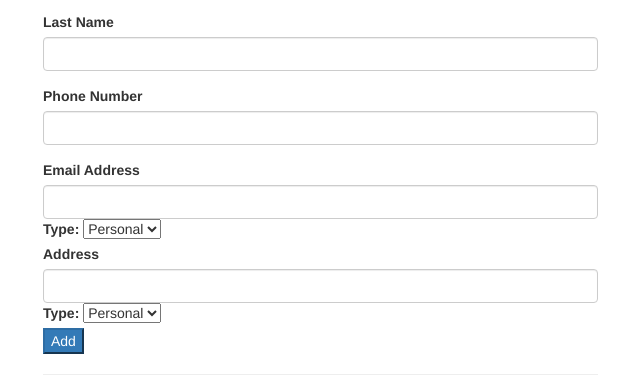
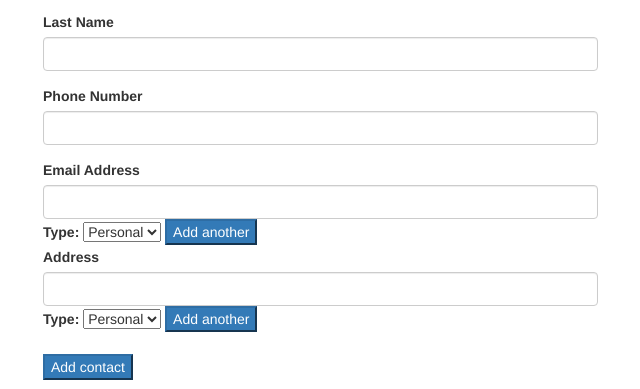
Before and after one commit to silvermistshadow/address-book, a plain HTML site: page index.html in a window 1280 px wide. Shown: the part 216-605 px from the top of the page, without its empty margins (27-667 px from the left). Drawn offline with Linux system fonts and the light colour scheme.

Commit message:
phase 4: begin writing function for this stage

```diff
--- a/index.html
+++ b/index.html
@@ -36,6 +36,7 @@
                 <option value="0">Personal</option>
                 <option value="1">Work</option>
               </select>
+              <button type="button" class="btn-primary" id="another-email">Add another</button>
             </div>
             <div class="form-group, address-group">
               <label for="new-physical-address">Address</label>
@@ -45,8 +46,10 @@
                 <option value="0">Personal</option>
                 <option value="1">Work</option>
               </select>
+              <button type="button" class="btn-primary" id="another-address">Add another</button>
             </div>
-            <button type="submit" class="btn-primary">Add</button>
+            <br>
+            <button type="submit" class="btn-primary">Add contact</button>
           </form>
           <hr>
           <h2>Contacts:</h2>
--- a/js/scripts.js
+++ b/js/scripts.js
@@ -91,6 +91,12 @@ function attachContactListeners() {
   });
 };
 
+/*function addAnotherAddress() {
+  $("button").on("click", "#another-email", function() {
+
+  });
+};*/
+
 $(document).ready(function() {
   attachContactListeners();
   $("form#new-contact").submit(function(event) {
```
